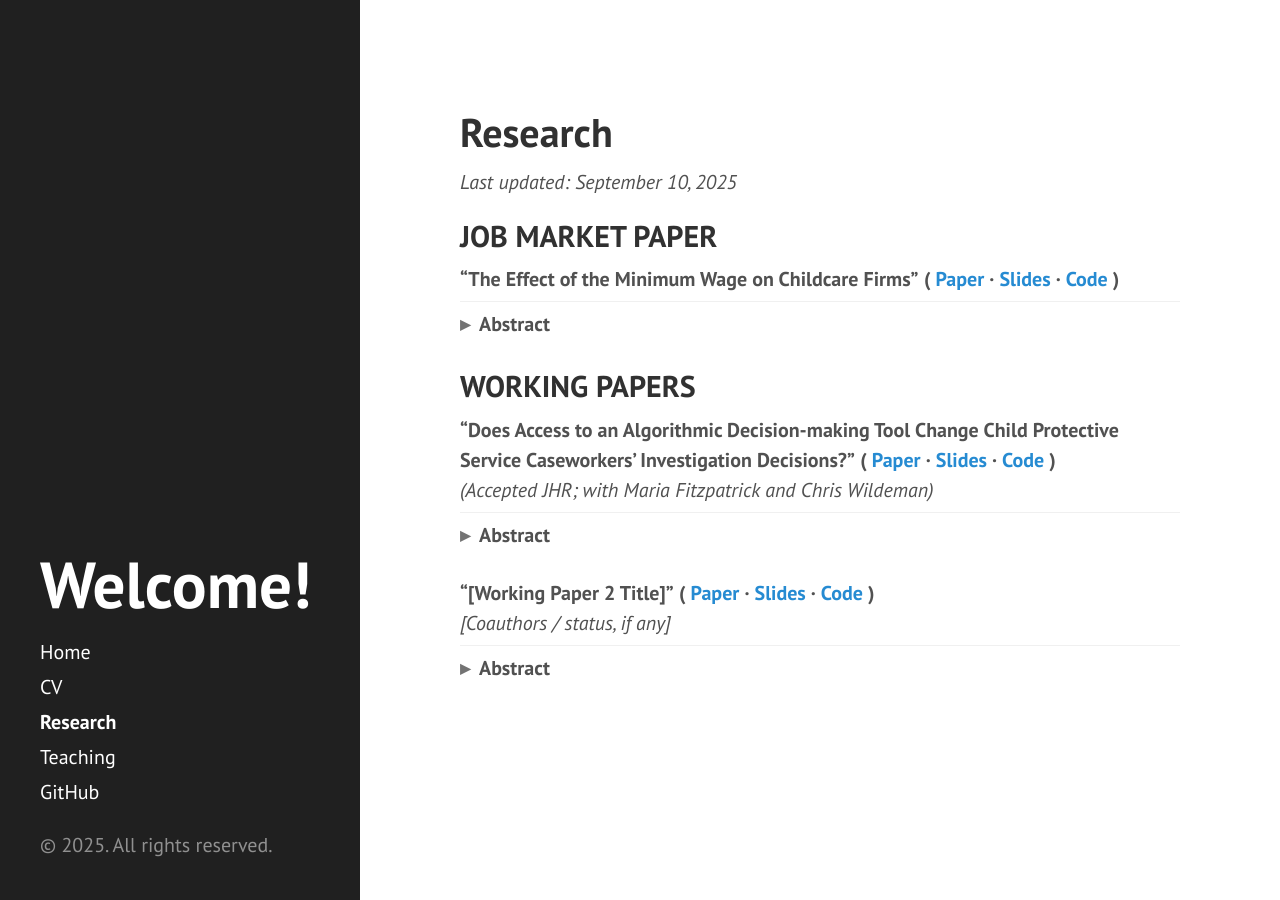
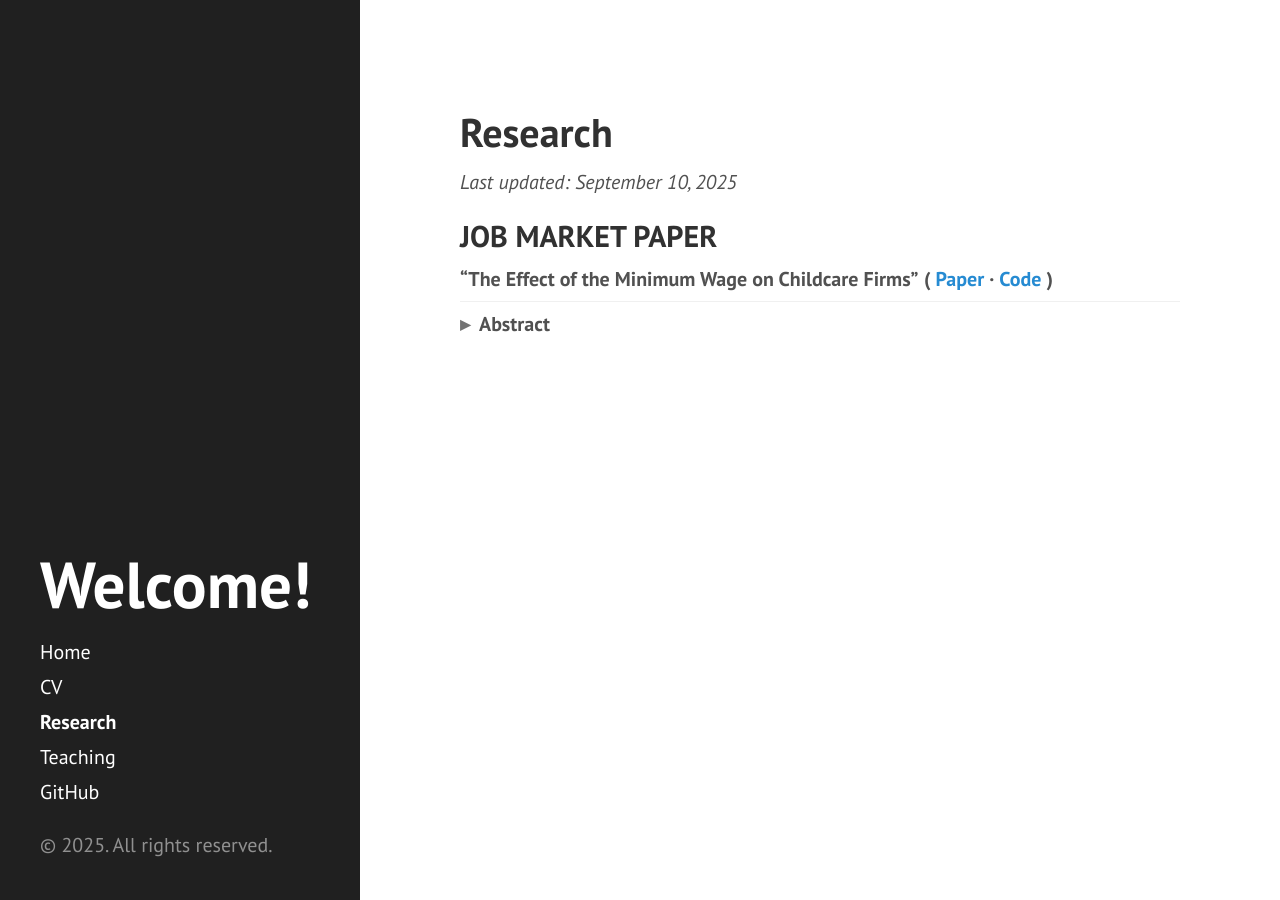
Before and after one commit to jwilhoite/jwilhoite.github.io, a Jekyll site: the page built from research.md, in a window 1280 px wide. Built offline with Jekyll 4.4.1, drawn with Linux system fonts in a browser that asks for light colours.

Commit message:
Update research.md

```diff
--- a/research.md
+++ b/research.md
@@ -14,8 +14,7 @@ _Last updated: {{ page.last_updated | date: "%B %d, %Y" }}_
   <span class="paper-title">“The Effect of the Minimum Wage on Childcare Firms”</span>
   <span class="paper-links">
     ( <a href="{{ '/public/papers/jmp.pdf' | relative_url }}">Paper</a> ·
-      <a href="{{ '/public/slides/jmp_slides.pdf' | relative_url }}">Slides</a> ·
-      <a href="https://github.com/jwilhoite/JMP-code">Code</a> )
+      <a href="https://github.com/jwilhoite/Risk_Aversion_Sovereign_Debt">Code</a> )
   </span>
 </div>
 
@@ -24,51 +23,7 @@ _Last updated: {{ page.last_updated | date: "%B %d, %Y" }}_
   <div class="body">
     <!-- Replace with your actual abstract -->
     <p>
-      [Your abstract text here.] Briefly state the question, identification,
-      main estimates, and contribution. Keep this 10–15 lines for readability.
+      This paper studies how fluctuations in global risk aversion shape the currency composition of sovereign debt in emerging market economies. Using a multi-country panel, we document that periods of higher risk aversion are associated with a lower share of local currency debt held by foreign investors. To identify the mechanism through which risk aversion affects the share of local currency debt in equilibrium, we develop a small open-economy model with risk averse foreign investors, discretionary monetary policy, and long-maturity sovereign debt. When risk aversion rises, exchange rate and capital-gains premia embedded in local currency bonds increase and the government’s ability to borrow in local currency debt is constrained.
     </p>
   </div>
 </details>
-
-
-## WORKING PAPERS
-
-<div class="paper-row">
-  <span class="paper-title">“Does Access to an Algorithmic Decision-making Tool Change Child Protective Service Caseworkers’ Investigation Decisions?”</span>
-  <span class="paper-links">
-    ( <a href="{{ '/public/papers/algorithmic_cps.pdf' | relative_url }}">Paper</a> ·
-      <a href="{{ '/public/slides/algorithmic_cps_slides.pdf' | relative_url }}">Slides</a> ·
-      <a href="https://github.com/jwilhoite/algorithmic-cps">Code</a> )
-  </span>
-  <br>
-  <em>(Accepted JHR; with Maria Fitzpatrick and Chris Wildeman)</em>
-</div>
-
-<details class="abstract">
-  <summary>Abstract</summary>
-  <div class="body">
-    <p>
-      Over 40% of children experience maltreatment before adulthood, leading to
-      negative outcomes and social costs. [Your abstract paragraph…]
-    </p>
-  </div>
-</details>
-
-<!-- Example second working paper -->
-<div class="paper-row">
-  <span class="paper-title">“[Working Paper 2 Title]”</span>
-  <span class="paper-links">
-    ( <a href="{{ '/public/papers/wp2.pdf' | relative_url }}">Paper</a> ·
-      <a href="{{ '/public/slides/wp2_slides.pdf' | relative_url }}">Slides</a> ·
-      <a href="https://github.com/jwilhoite/wp2-repo">Code</a> )
-  </span>
-  <br>
-  <em>[Coauthors / status, if any]</em>
-</div>
-
-<details class="abstract">
-  <summary>Abstract</summary>
-  <div class="body">
-    <p>[Abstract text here.]</p>
-  </div>
-</details>
```
